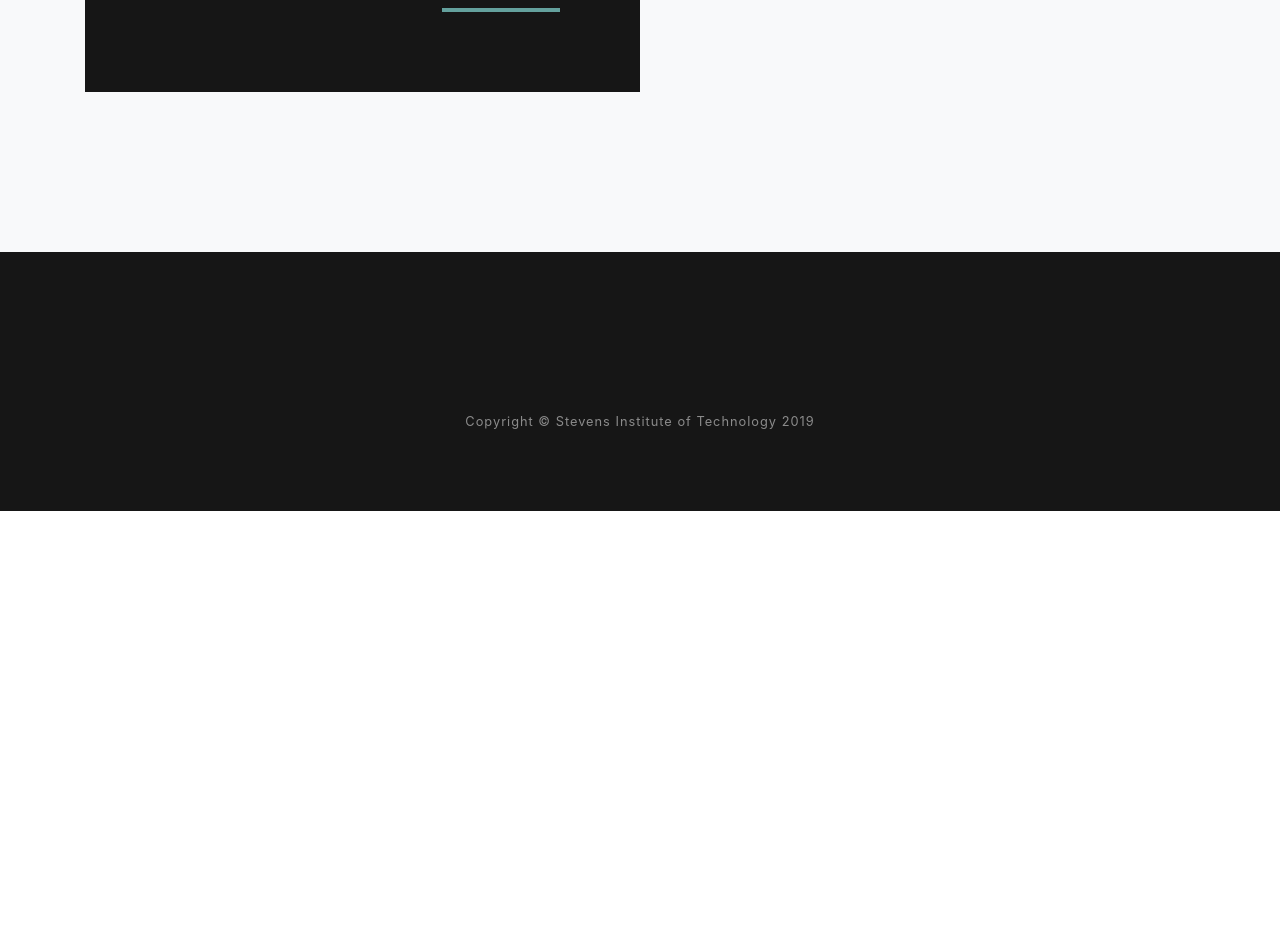
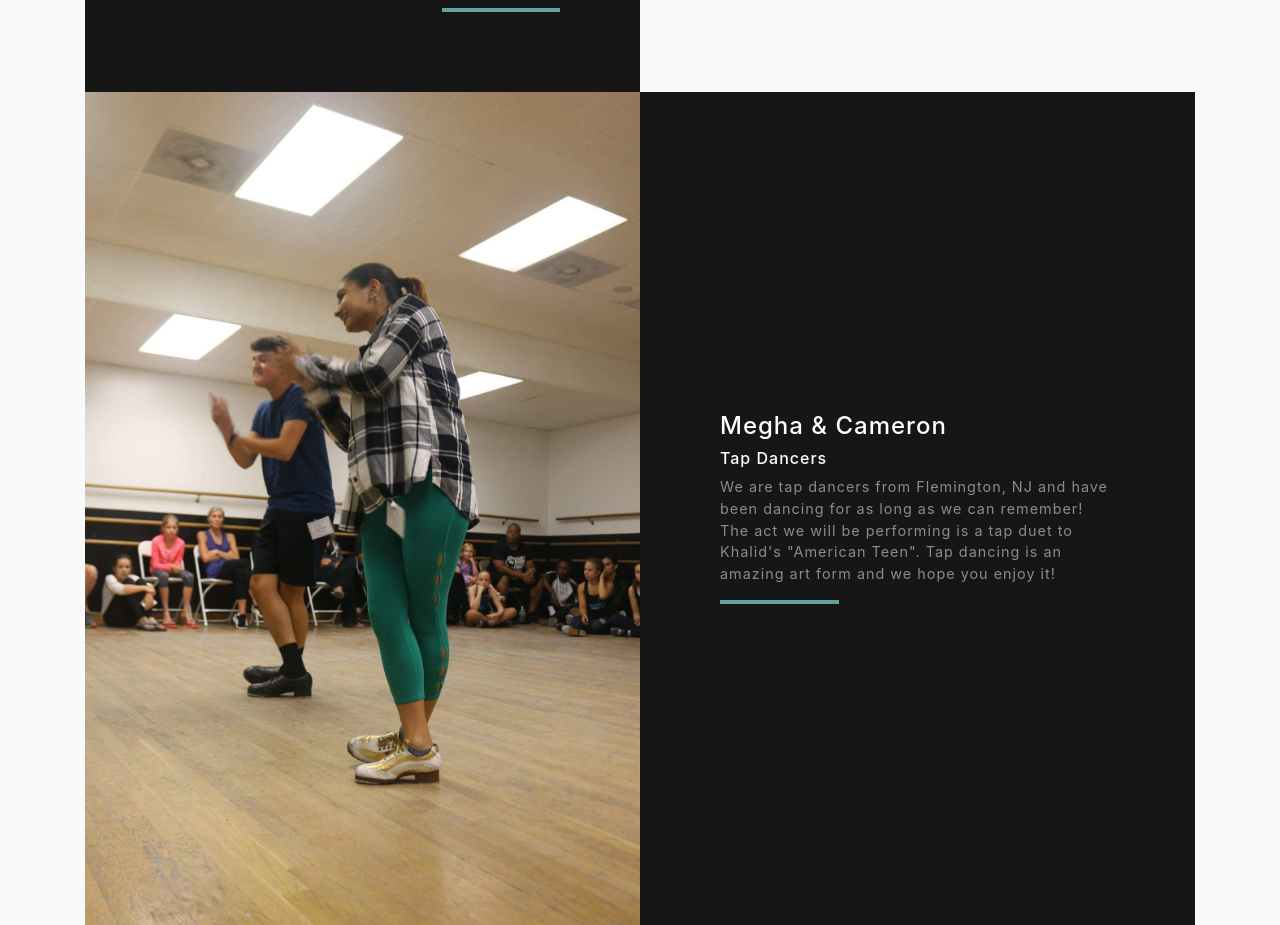
Before and after one commit to gearandtriangle/ducksondisplay, a website with bundled scripts: page index.html in a window 1280 px wide. Shown: the part 8478-9403 px from the top of the page. Before the commit the page ends 8989 px from the top, so only its background shows below. Built offline with nearby package versions, Linux system fonts and the light colour scheme; files whose address does not match are found by name.

Commit message:
add tap dancers back

```diff
--- a/index.html
+++ b/index.html
@@ -397,6 +397,32 @@
           </div>
         </div>
       </div>
+
+   <!-- Project fifteen Row -->
+      <div class="row justify-content-center no-gutters mb-5 mb-lg-0">
+        <div class="col-lg-6">
+          <img class="img-fluid" src="img/megha_cameron.jpg" alt="">
+        </div>
+        <div class="col-lg-6">
+          <div class="bg-black text-center h-100 project">
+            <div class="d-flex h-100">
+              <div class="project-text w-100 my-auto text-center text-lg-left">
+                <h4 class="text-white">Megha & Cameron</h4>
+                <h6 class="text-white">Tap Dancers</h6>
+                <p class="mb-0 text-white-50">We are tap dancers from Flemington, NJ and have been dancing for as long as we can remember! The act we will be performing is a tap duet to Khalid's "American Teen". Tap dancing is an amazing art form and we hope you enjoy it!
+
+
+
+
+
+
+</p>
+                <hr class="d-none d-lg-block mb-0 ml-0">
+              </div>
+            </div>
+          </div>
+        </div>
+      </div>
     </div>
   </section>
 
```
